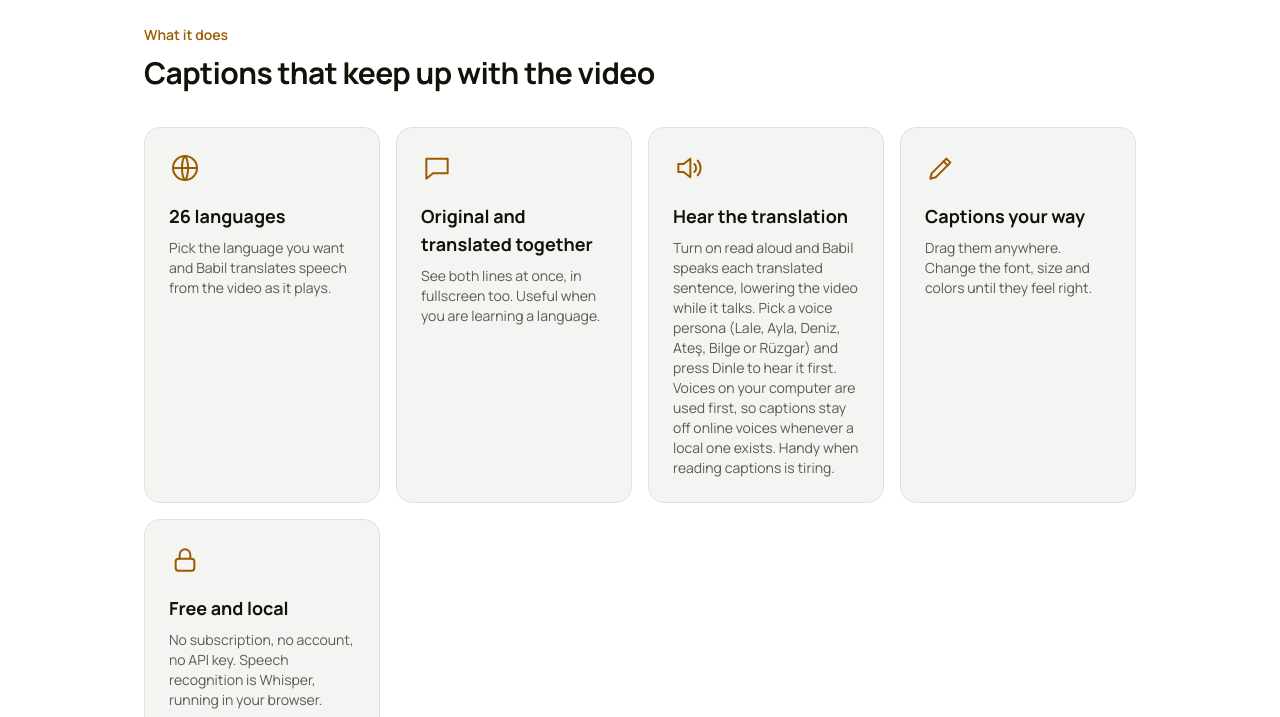
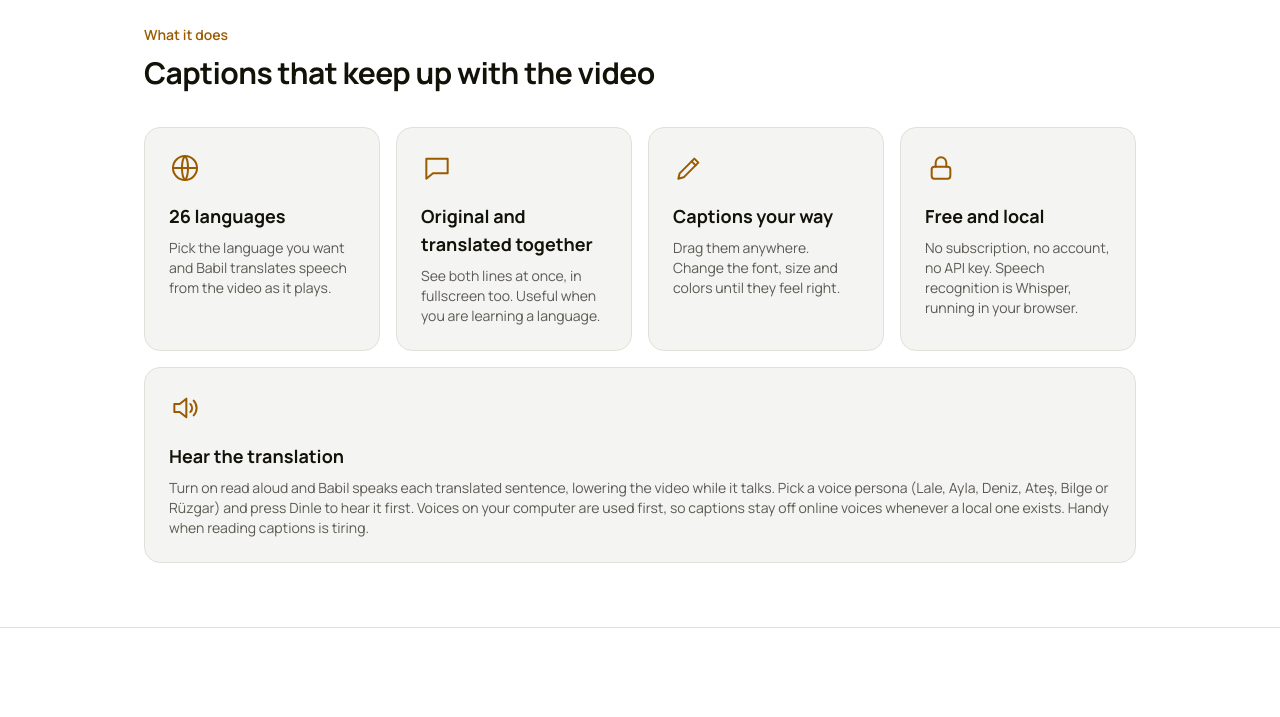
Before and after one commit to canmenzo/babil, a browser extension: page docs/index.html in a window 1280 px wide. Shown: the part 1260-1977 px from the top of the page. Drawn offline with Linux system fonts and the light colour scheme.

Commit message:
Put the long read-aloud card on its own full-width row so no feature card sits alone

```diff
--- a/docs/index.html
+++ b/docs/index.html
@@ -49,12 +49,12 @@
 <section class="wrap" id="features">
 <p class="eyebrow rv">What it does</p>
 <h2 class="rv">Captions that keep up with the video</h2>
-<div class="grid">
+<div class="grid features">
 <div class="card rv"><svg viewBox="0 0 24 24" aria-hidden="true"><circle cx="12" cy="12" r="9"/><path d="M3 12h18M12 3c3 3 3 15 0 18M12 3c-3 3-3 15 0 18"/></svg><h3>26 languages</h3><p>Pick the language you want and Babil translates speech from the video as it plays.</p></div>
 <div class="card rv"><svg viewBox="0 0 24 24" aria-hidden="true"><path d="M4 5h16v11H9l-5 4z"/></svg><h3>Original and translated together</h3><p>See both lines at once, in fullscreen too. Useful when you are learning a language.</p></div>
-<div class="card rv"><svg viewBox="0 0 24 24" aria-hidden="true"><path d="M4 9h4l5-4v14l-5-4H4z"/><path d="M16 9a4 4 0 010 6M18.5 6.5a8 8 0 010 11"/></svg><h3>Hear the translation</h3><p>Turn on read aloud and Babil speaks each translated sentence, lowering the video while it talks. Pick a voice persona (Lale, Ayla, Deniz, Ateş, Bilge or Rüzgar) and press Dinle to hear it first. Voices on your computer are used first, so captions stay off online voices whenever a local one exists. Handy when reading captions is tiring.</p></div>
 <div class="card rv"><svg viewBox="0 0 24 24" aria-hidden="true"><path d="M4 20l4-1 11-11-3-3L5 16z"/><path d="M14 7l3 3"/></svg><h3>Captions your way</h3><p>Drag them anywhere. Change the font, size and colors until they feel right.</p></div>
 <div class="card rv"><svg viewBox="0 0 24 24" aria-hidden="true"><rect x="5" y="11" width="14" height="9" rx="2"/><path d="M8 11V8a4 4 0 018 0v3"/></svg><h3>Free and local</h3><p>No subscription, no account, no API key. Speech recognition is Whisper, running in your browser.</p></div>
+<div class="card wide rv"><svg viewBox="0 0 24 24" aria-hidden="true"><path d="M4 9h4l5-4v14l-5-4H4z"/><path d="M16 9a4 4 0 010 6M18.5 6.5a8 8 0 010 11"/></svg><h3>Hear the translation</h3><p>Turn on read aloud and Babil speaks each translated sentence, lowering the video while it talks. Pick a voice persona (Lale, Ayla, Deniz, Ateş, Bilge or Rüzgar) and press Dinle to hear it first. Voices on your computer are used first, so captions stay off online voices whenever a local one exists. Handy when reading captions is tiring.</p></div>
 </div>
 </section>
 
--- a/docs/style.css
+++ b/docs/style.css
@@ -44,6 +44,10 @@
 .tagline .w.on{opacity:1}
 .grid{display:grid;grid-template-columns:repeat(auto-fit,minmax(220px,1fr));gap:16px}
 .card{padding:24px;border:1px solid var(--border);border-radius:16px;background:var(--surface)}
+.card.wide{grid-column:1/-1}
+.features{grid-template-columns:repeat(4,1fr)}
+@media(max-width:960px){.features{grid-template-columns:repeat(2,1fr)}}
+@media(max-width:560px){.features{grid-template-columns:1fr}}
 .card.rv.on{transition:opacity .9s var(--ease),transform .5s var(--ease),filter .9s var(--ease),border-color .5s var(--ease),box-shadow .5s var(--ease)}
 .card.rv.on:hover{transform:translateY(-4px);border-color:var(--accent);box-shadow:0 12px 32px -12px color-mix(in srgb,var(--accent) 40%,transparent)}
 .card svg{transition:transform .5s var(--ease)}
```
